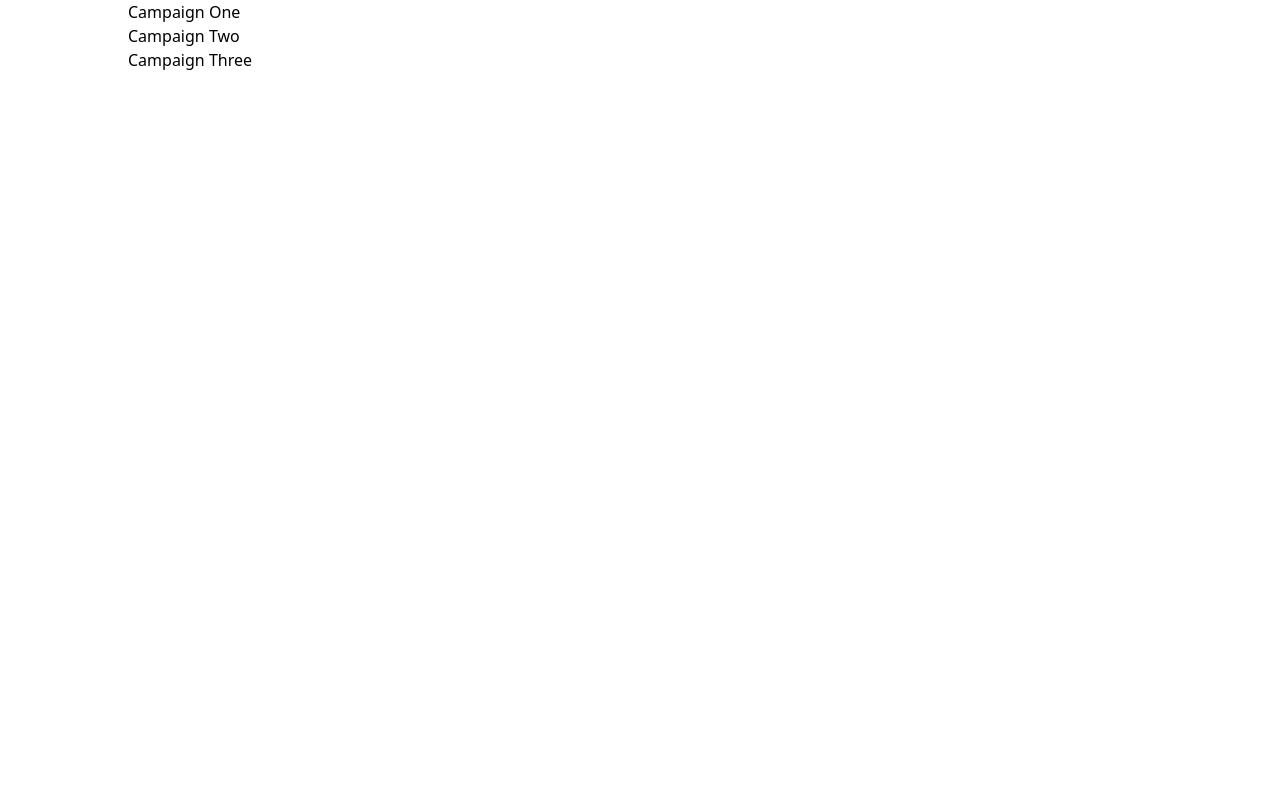
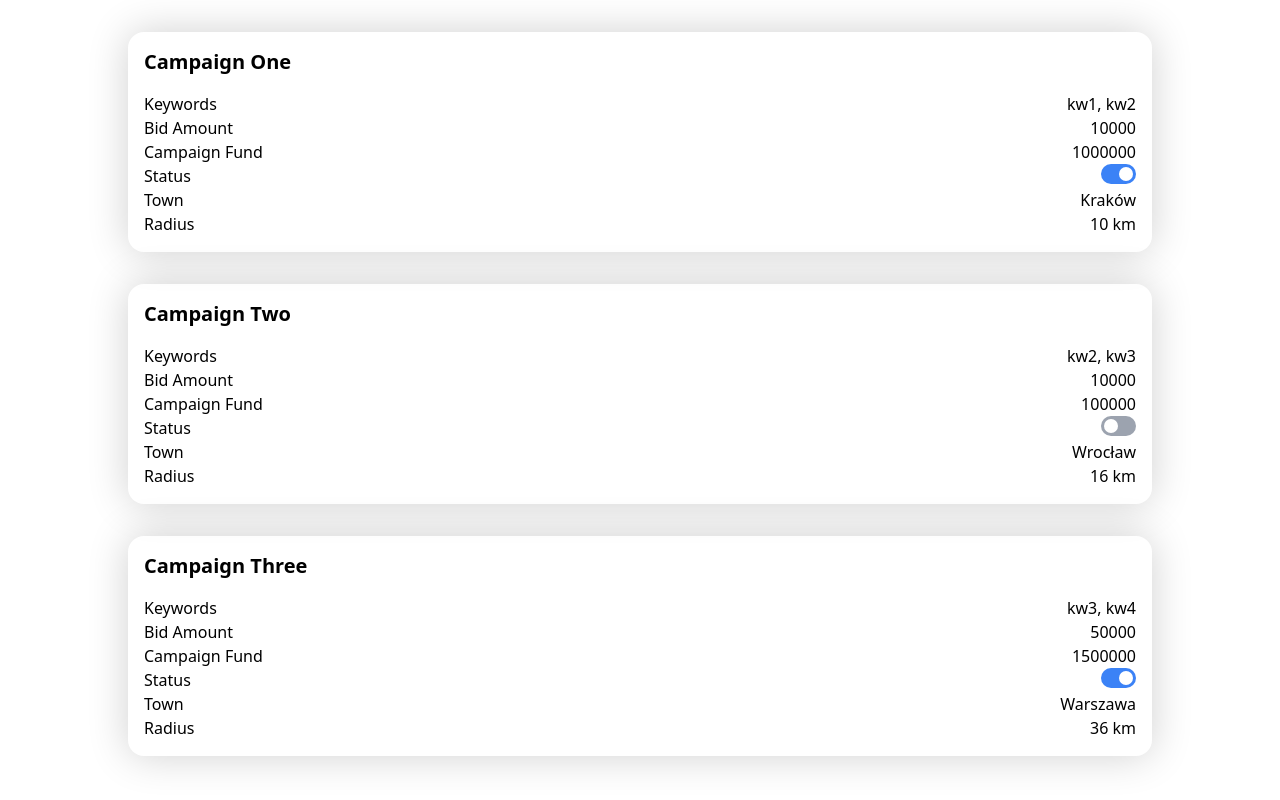
Before and after one commit to p1rv/futurum-crud, a React (Vite) app: page / in a window 1280 px wide. Built offline with nearby package versions, Linux system fonts and the light colour scheme; data requests are answered from the project's data file.

Commit message:
displaying campaigns details

```diff
--- a/src/App.tsx
+++ b/src/App.tsx
@@ -1,4 +1,4 @@
-import { Campaigns } from "./Campaigns";
+import { Campaigns } from "./components/Campaigns";
 
 const App = () => {
   document.title = "Futurum | CRUD";
--- a/src/CampaignDetails.tsx
+++ /dev/null
@@ -1,9 +0,0 @@
-import { ICampaignEntry } from "./types";
-
-interface ICampaignDetailsProps {
-  campaign: ICampaignEntry;
-}
-
-export const CampaignDetails: React.FC<ICampaignDetailsProps> = ({ campaign }) => {
-  return <div className="w-full">{campaign.campaign_name}</div>;
-};
--- /dev/null
+++ b/src/components/CampaignDetails.tsx
@@ -0,0 +1,41 @@
+import { ICampaignEntry } from "../types";
+import { Switch } from "./Switch";
+
+interface ICampaignDetailsProps {
+  campaign: ICampaignEntry;
+}
+
+export const CampaignDetails: React.FC<ICampaignDetailsProps> = ({ campaign }) => {
+  return (
+    <div className="w-full shadow-[0_0_40px_#00000030] rounded-2xl p-4 my-8">
+      <p className="text-xl font-bold mb-4">{campaign.campaign_name}</p>
+      <div className="flex flex-row justify-between">
+        <p>Keywords</p>
+        <p>{campaign.keywords.join(", ")}</p>
+      </div>
+      <div className="flex flex-row justify-between">
+        <p>Bid Amount</p>
+        <p>{campaign.bid_amount}</p>
+      </div>
+      <div className="flex flex-row justify-between">
+        <p>Campaign Fund</p>
+        <p>{campaign.campaign_fund}</p>
+      </div>
+      <div className="flex flex-row justify-between">
+        <p>Status</p>
+        <Switch
+          value={campaign.status}
+          onClick={() => {}}
+        />
+      </div>
+      <div className="flex flex-row justify-between">
+        <p>Town</p>
+        <p>{campaign.town}</p>
+      </div>
+      <div className="flex flex-row justify-between">
+        <p>Radius</p>
+        <p>{campaign.radius} km</p>
+      </div>
+    </div>
+  );
+};
--- a/src/CampaignsList.tsx
+++ b/src/components/CampaignsList.tsx
@@ -1,5 +1,5 @@
 import { CampaignDetails } from "./CampaignDetails";
-import { useFetchCampaignsQuery } from "./store";
+import { useFetchCampaignsQuery } from "../store";
 
 export const CampaignsList: React.FC = () => {
   const { data, error, isFetching } = useFetchCampaignsQuery(null);
--- /dev/null
+++ b/src/components/Switch.tsx
@@ -0,0 +1,30 @@
+import classNames from "classnames";
+
+interface ISwitchProps {
+  value: boolean;
+  onClick: () => any;
+}
+
+export const Switch: React.FC<ISwitchProps> = ({ value, onClick }) => {
+  const classes = classNames(
+    "w-[35px]",
+    "h-[20px]",
+    "cursor-pointer",
+    "rounded-full",
+    "relative",
+    "after:absolute",
+    "after:w-[14px]",
+    "after:h-[14px]",
+    "after:top-[3px]",
+    "after:rounded-full",
+    "after:bg-white",
+    { "after:left-[3px] bg-gray-400": !value, "after:right-[3px] bg-blue-500": value }
+  );
+
+  return (
+    <div
+      className={classes}
+      onClick={onClick}
+    />
+  );
+};
```
Also changed, not shown: src/components/Campaigns.tsx (renamed from src/Campaigns.tsx).
